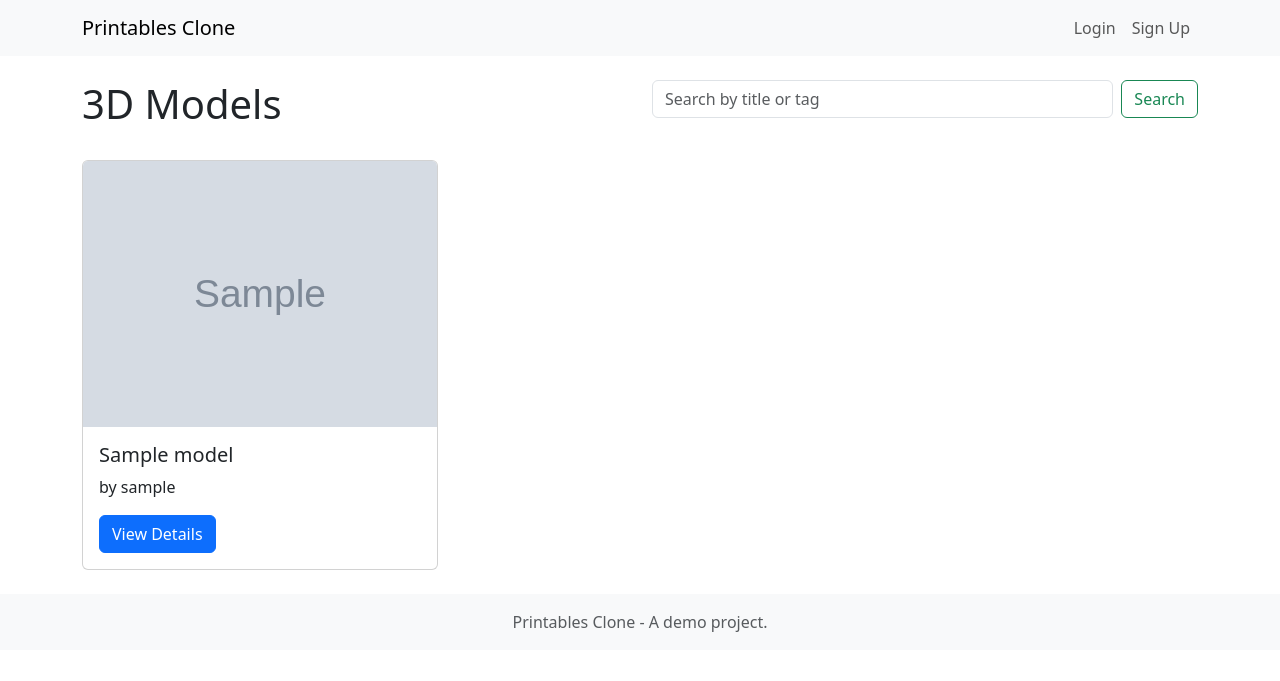
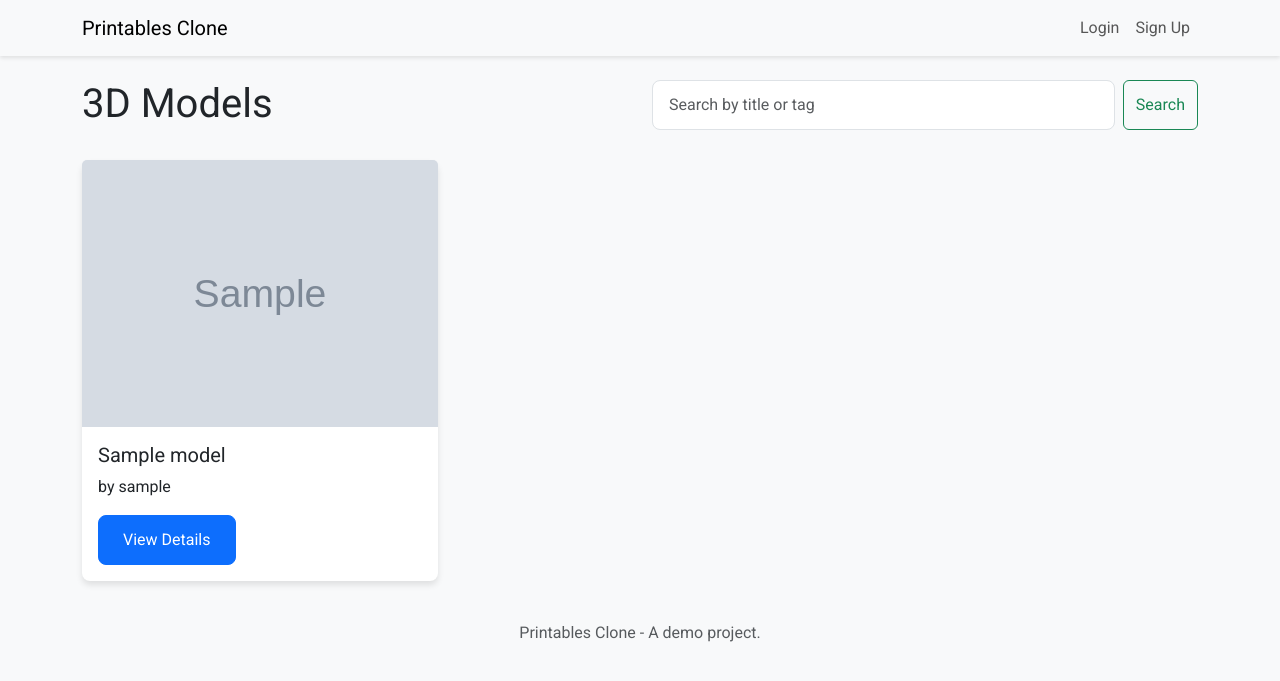
Before and after one commit to ezradevs/printables-clone, a Flask app: page / in a window 1280 px wide. Shown: the top 681 px of the page. Run offline with Flask 3, Linux system fonts and the light colour scheme; tables that the repository leaves empty hold one stand-in row (values such as "Sample post"); grey boxes marked "Sample" are stand-in pictures.

Commit message:
feat: Update styling to modern, clean design

```diff
--- /dev/null
+++ b/static/css/style.css
@@ -0,0 +1,69 @@
+/* General Body Styles */
+body {
+    font-family: 'Roboto', sans-serif;
+    background-color: #f8f9fa;
+    color: #212529;
+}
+
+/* Container */
+.container {
+    max-width: 1140px;
+}
+
+/* Navbar */
+.navbar {
+    box-shadow: 0 2px 4px rgba(0,0,0,.1);
+}
+
+/* Cards */
+.card {
+    border: none;
+    border-radius: 0.5rem;
+    box-shadow: 0 4px 6px rgba(0,0,0,.1);
+    transition: transform .2s;
+}
+
+.card:hover {
+    transform: translateY(-5px);
+}
+
+/* Forms */
+.form-control {
+    border-radius: 0.5rem;
+    padding: 12px 16px;
+}
+
+.form-control:focus {
+    box-shadow: 0 0 0 0.25rem rgba(13, 110, 253, 0.25);
+    border-color: #86b7fe;
+}
+
+/* Buttons */
+.btn-primary {
+    background-color: #0d6efd;
+    border-color: #0d6efd;
+    border-radius: 0.5rem;
+    padding: 12px 24px;
+    transition: background-color .2s;
+}
+
+.btn-primary:hover {
+    background-color: #0b5ed7;
+    border-color: #0a58ca;
+}
+
+/* Links */
+a {
+    color: #0d6efd;
+    text-decoration: none;
+    transition: color .2s;
+}
+
+a:hover {
+    color: #0b5ed7;
+}
+
+/* Footer */
+.footer {
+    padding: 24px 0;
+}
--- a/templates/base.html
+++ b/templates/base.html
@@ -5,6 +5,8 @@
     <meta name="viewport" content="width=device-width, initial-scale=1">
     <title>{% block title %}Printables Clone{% endblock %}</title>
     <link href="https://cdn.jsdelivr.net/npm/bootstrap@5.3.0-alpha1/dist/css/bootstrap.min.css" rel="stylesheet">
+    <link href="https://fonts.googleapis.com/css2?family=Roboto:wght@400;700&display=swap" rel="stylesheet">
+    <link rel="stylesheet" href="{{ url_for('static', filename='css/style.css') }}">
   </head>
   <body>
     <nav class="navbar navbar-expand-lg navbar-light bg-light">
```
